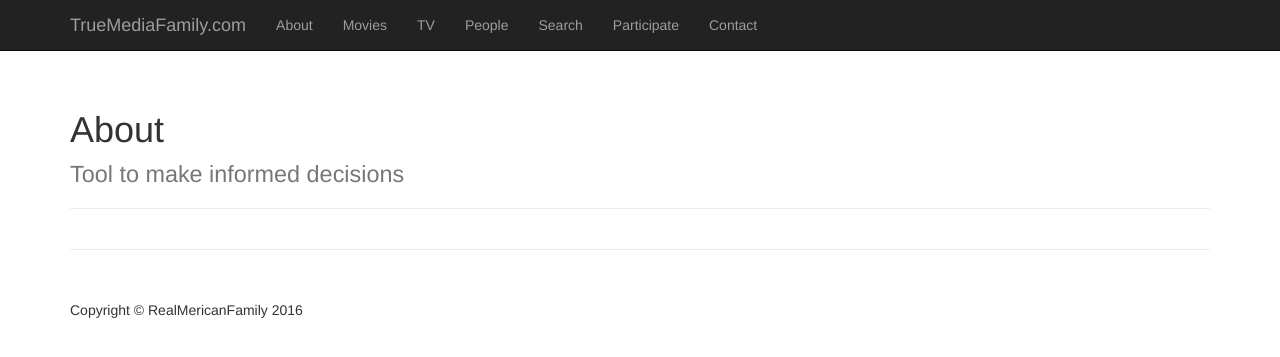
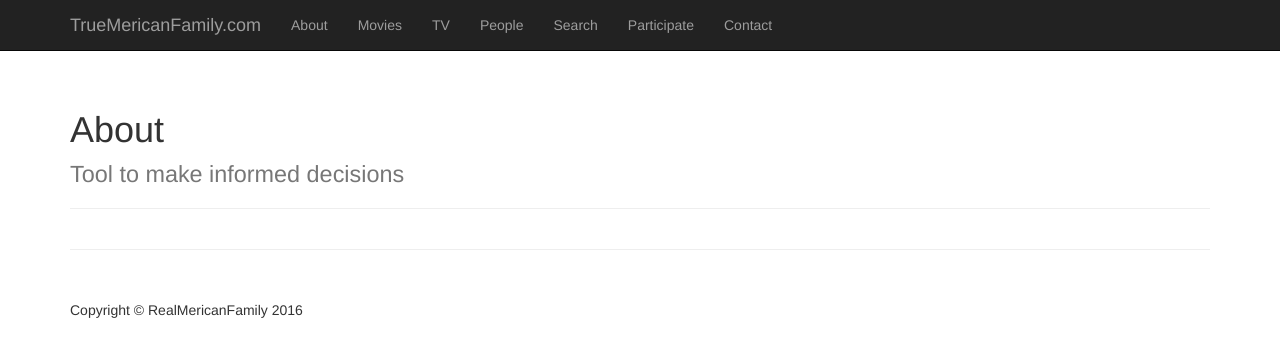
Before and after one commit to RealMerican/realmericanmovienite, a Django app: page /about/ in a window 1280 px wide. Shown: the top 357 px of the page. Run offline with Django 3.2, Linux system fonts and the light colour scheme; some libraries are stand-ins or nearby versions.

Commit message:
testing SSH again

```diff
--- a/mrdb/templates/mrdb/base.html
+++ b/mrdb/templates/mrdb/base.html
@@ -40,7 +40,7 @@
                     <span class="icon-bar"></span>
                     <span class="icon-bar"></span>
                 </button>
-                <a class="navbar-brand" href="/">TrueMediaFamily.com</a>
+                <a class="navbar-brand" href="/">TrueMericanFamily.com</a>
             </div>
             <!-- Collect the nav links, forms, and other content for toggling -->
             <div class="collapse navbar-collapse" id="bs-example-navbar-collapse-1">
```
